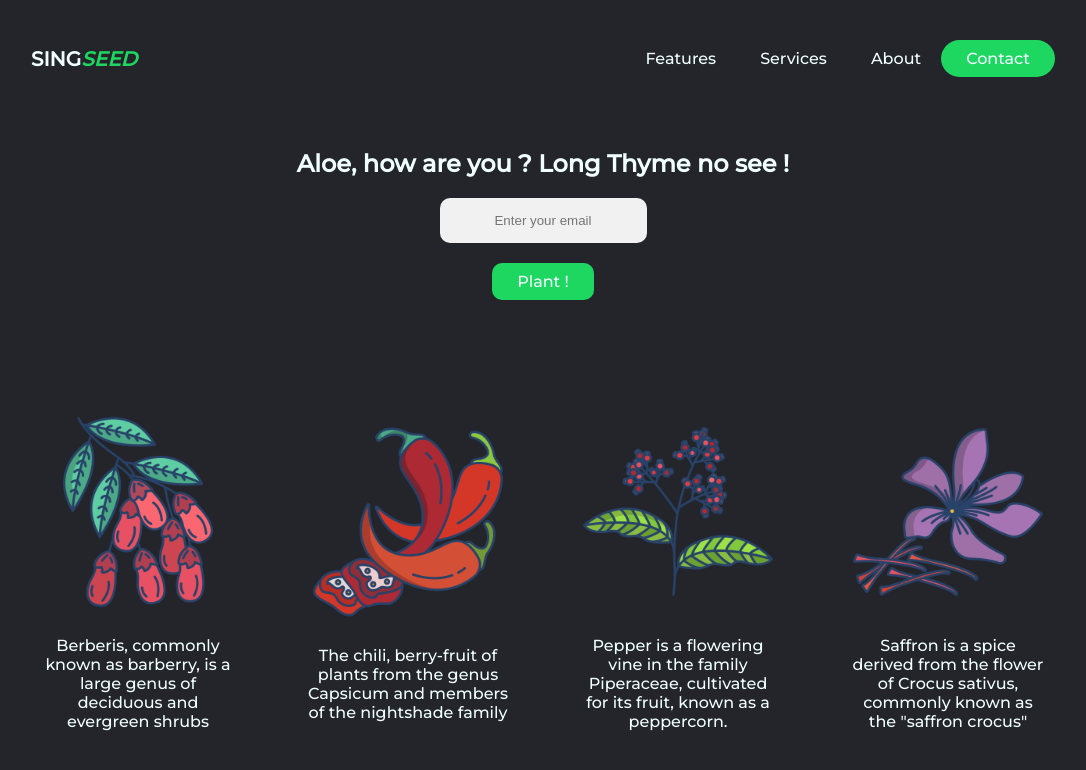
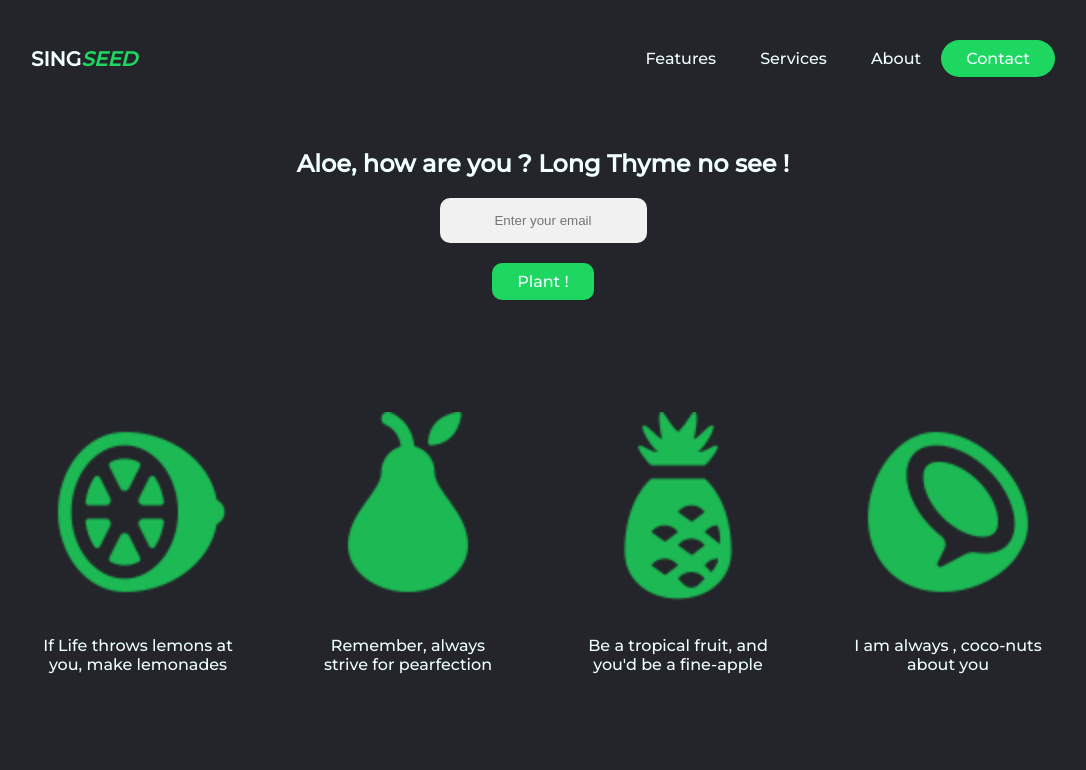
Before and after one commit to chhroot/fcc-product-landing-page, a plain HTML site: page index.html in a window 1280 px wide. Shown: the whole page, without its empty margins (97-1183 px from the left). Drawn offline with Linux system fonts and the light colour scheme.

Commit message:
Updated index.html

```diff
--- a/index.html
+++ b/index.html
@@ -26,7 +26,7 @@
         </header>
 
         <section class="hero">
-            <h2>Aloe, how are you ? Long Thyme no see !</h2>
+            <h2 class="hero-text">Aloe, how are you ? Long Thyme no see !</h2>
             <form action="https://www.freecodecamp.com/email-submit" id="form">
                 <input type="email" name="email" id="email" placeholder="Enter your email">
                 <a class="slap" href="#"><button class="slap-button">Plant !</button></a>
@@ -36,24 +36,31 @@
         <section class="information">
             <div class="container">
                 <div class="info">
-                    <img src="images/barberry.png" alt="barberry">
-                    <div class="text" id="berberis">Berberis, commonly known as barberry, is a large genus of deciduous and evergreen shrubs</div>
+                    <img src="images/citrus.png" alt="citrus">
+                    <div class="text" id="citrus">If Life throws lemons at you, make lemonades</div>
                 </div>
 
                 <div class="info">
-                    <img src="images/chilli.png" alt="chilli">
-                    <div class="text" id="chilli">The chili, berry-fruit of plants from the genus Capsicum and members of the nightshade family</div>
+                    <img src="images/pear.png" alt="pear">
+                    <div class="text" id="chilli">Remember, always strive for pearfection</div>
                 </div>
                 <div class="info">
-                    <img src="images/pepper.png" alt="pepper">
-                    <div class="text" id="pepper">Pepper is a flowering vine in the family Piperaceae, cultivated for its fruit, known as a peppercorn.</div>
+                    <img src="images/pineapple.png" alt="pineapple">
+                    <div class="text" id="pepper">Be a tropical fruit, and you'd be a fine-apple</div>
                 </div>
                 <div class="info">
-                    <img src="images/saffron.png" alt="saffron">
-                    <div class="text" id="saffron">Saffron is a spice derived from the flower of Crocus sativus, commonly known as the "saffron crocus"</div>
+                    <img src="images/coconut.png" alt="coconut">
+                    <div class="text" id="saffron">I am always , coco-nuts about you</div>
                 </div>
             </div>
         </section>
+
+        <section id="pricing">
+            <div class="product">
+
+            </div>
+        </section>
+
     </div>
 </body>
 
```
